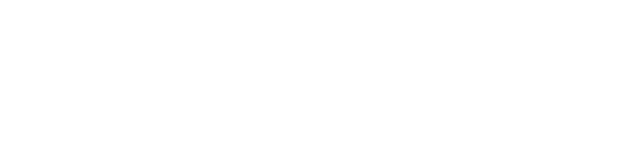
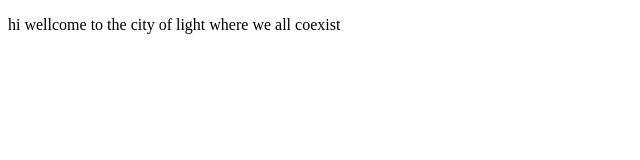
Before and after one commit to joanes96/proyectoDemoCursoPrework, a plain HTML site: page index.html in a window 1280 px wide. Shown: the whole page, without its empty margins (0-640 px from the left). Drawn offline with Linux system fonts and the light colour scheme.

Commit message:
added changes to the city

```diff
--- a/index.html
+++ b/index.html
@@ -7,6 +7,8 @@
     <title>welcome to the city</title>
 </head>
 <body>
-
+    <p>
+        hi wellcome to the city of light where we all coexist
+    </p>
 </body>
 </html>
```
